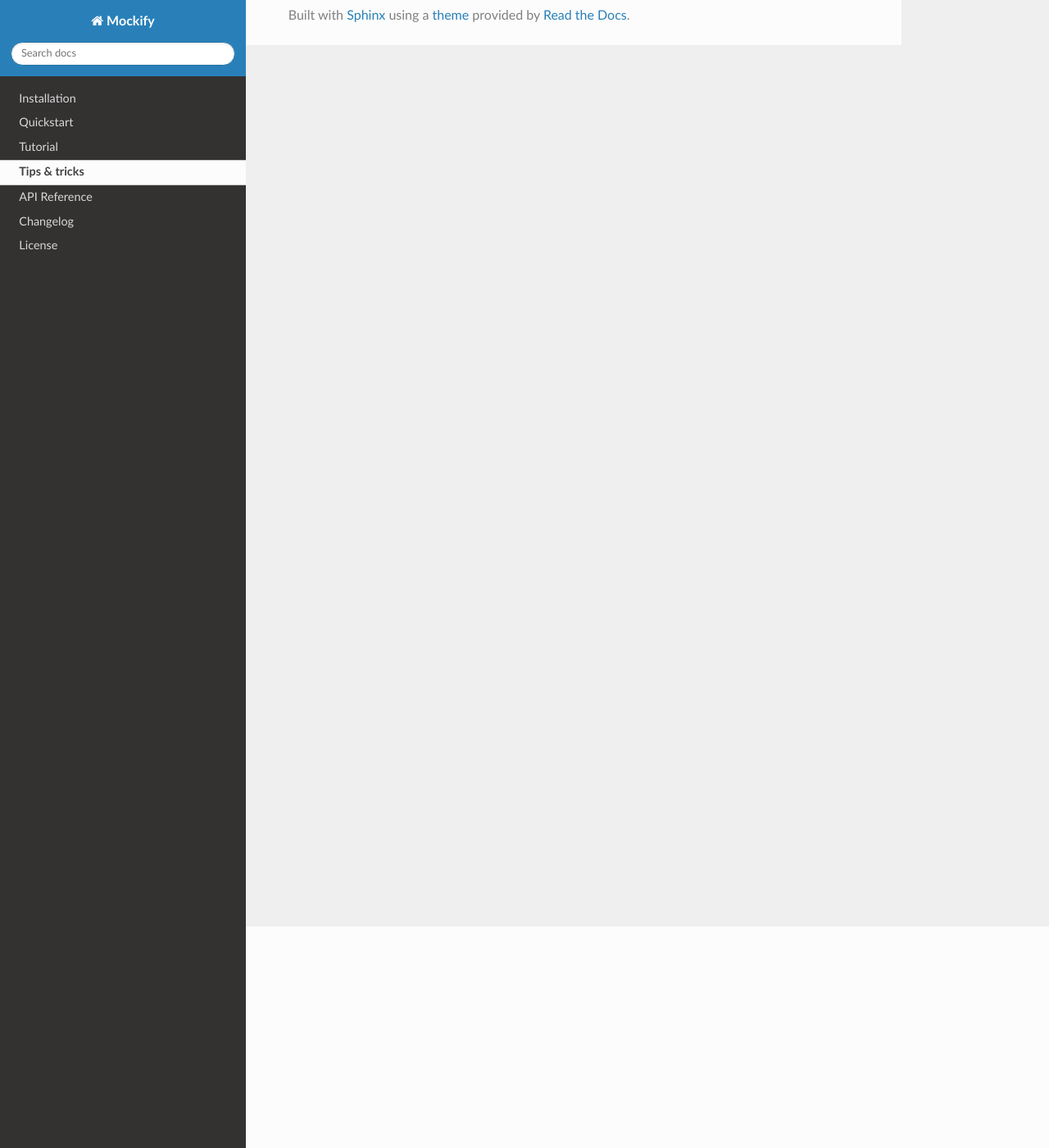
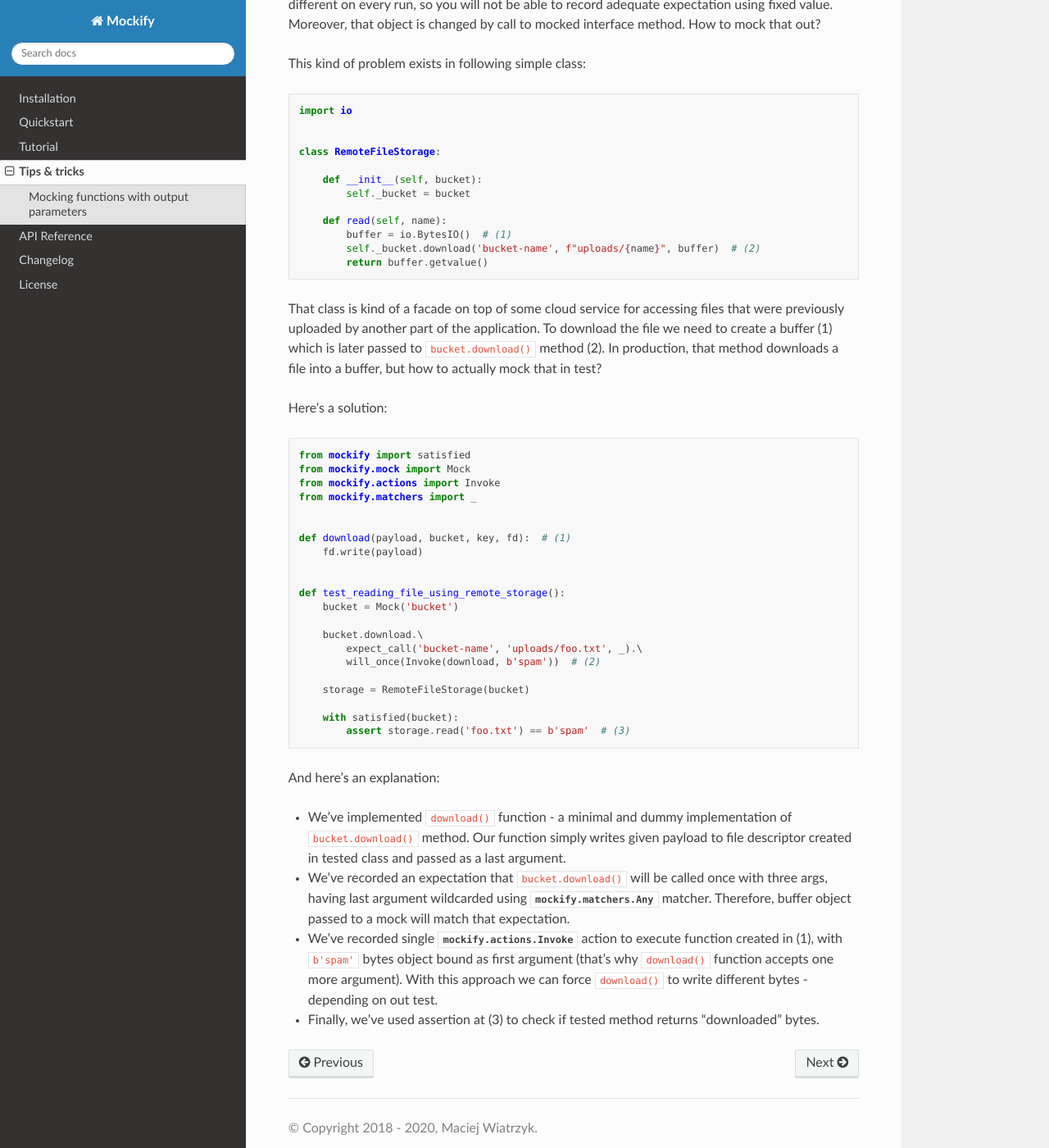
Before and after one commit to mwiatrzyk/mockify, a Sphinx documentation site: the page built from docs/source/tips-and-tricks.rst, in a window 1280 px wide and 1400 px high, scrolled down 270 px. Shown: the whole window at 82% size. Built offline with Sphinx 7.4.7 and the Read the Docs theme 2.0.0, drawn with Linux system fonts in a browser that asks for light colours; the version number could not be read and is left out; some of the changed text lies outside the part shown.

Commit message:
update TODO

```diff
--- a/docs/source/api/mockify/matchers.rst
+++ b/docs/source/api/mockify/matchers.rst
@@ -13,6 +13,10 @@
 **mockify.matchers** - Classes for wildcarding expected arguments
 =================================================================
 
+.. testsetup::
+
+    from mockify.matchers import Func, Regex
+
 .. automodule:: mockify.matchers
     :members:
     :special-members: __repr__, __eq__
--- a/docs/source/tips-and-tricks.rst
+++ b/docs/source/tips-and-tricks.rst
@@ -1,2 +1,86 @@
 Tips & tricks
 =============
+
+.. _func-with-out-params:
+
+Mocking functions with output parameters
+----------------------------------------
+
+Sometimes you will need to mock calls to interfaces that will force you to
+create some kind of object which later is used as an argument to that call.
+Value of that object is not constant, it is different on every run, so you
+will not be able to record adequate expectation using fixed value. Moreover,
+that object is changed by call to mocked interface method. How to mock that
+out?
+
+This kind of problem exists in following simple class:
+
+.. testcode::
+
+    import io
+
+
+    class RemoteFileStorage:
+
+        def __init__(self, bucket):
+            self._bucket = bucket
+
+        def read(self, name):
+            buffer = io.BytesIO()  # (1)
+            self._bucket.download('bucket-name', f"uploads/{name}", buffer)  # (2)
+            return buffer.getvalue()
+
+That class is kind of a facade on top of some cloud service for accessing
+files that were previously uploaded by another part of the application. To
+download the file we need to create a buffer (1) which is later passed to
+``bucket.download()`` method (2). In production, that method downloads a file
+into a buffer, but how to actually mock that in test?
+
+Here's a solution:
+
+.. testcode::
+
+    from mockify import satisfied
+    from mockify.mock import Mock
+    from mockify.actions import Invoke
+    from mockify.matchers import _
+
+
+    def download(payload, bucket, key, fd):  # (1)
+        fd.write(payload)
+
+
+    def test_reading_file_using_remote_storage():
+        bucket = Mock('bucket')
+
+        bucket.download.\
+            expect_call('bucket-name', 'uploads/foo.txt', _).\
+            will_once(Invoke(download, b'spam'))  # (2)
+
+        storage = RemoteFileStorage(bucket)
+
+        with satisfied(bucket):
+            assert storage.read('foo.txt') == b'spam'  # (3)
+
+.. testcode::
+    :hide:
+
+    test_reading_file_using_remote_storage()
+
+And here's an explanation:
+
+* We've implemented ``download()`` function - a minimal and dummy
+  implementation of ``bucket.download()`` method. Our function simply writes
+  given payload to file descriptor created in tested class and passed as a
+  last argument.
+* We've recorded an expectation that ``bucket.download()`` will be called once
+  with three args, having last argument wildcarded using
+  :class:`mockify.matchers.Any` matcher. Therefore, buffer object passed to a
+  mock will match that expectation.
+* We've recorded single :class:`mockify.actions.Invoke` action to execute
+  function created in (1), with ``b'spam'`` bytes object bound as first
+  argument (that's why ``download()`` function accepts one more argument).
+  With this approach we can force ``download()`` to write different bytes -
+  depending on out test.
+* Finally, we've used assertion at (3) to check if tested method returns
+  "downloaded" bytes.
--- a/docs/source/tutorial.rst
+++ b/docs/source/tutorial.rst
@@ -21,12 +21,8 @@ Tutorial
   tutorial/setting-expected-call-count
   tutorial/recording-action-chains
   tutorial/managing-multiple-mocks
+  tutorial/using-matchers
   tutorial/patching-imported-modules
   tutorial/recording-ordered-expectations
 
 .. _recording-and-validating-expectations:
-
-.. _func-with-out-params:
-
-Mocking functions with output parameters
-----------------------------------------
```
Also changed, not shown: docs/source/tutorial/using-matchers.rst (added, +325 -0 lines), 7 other files.
